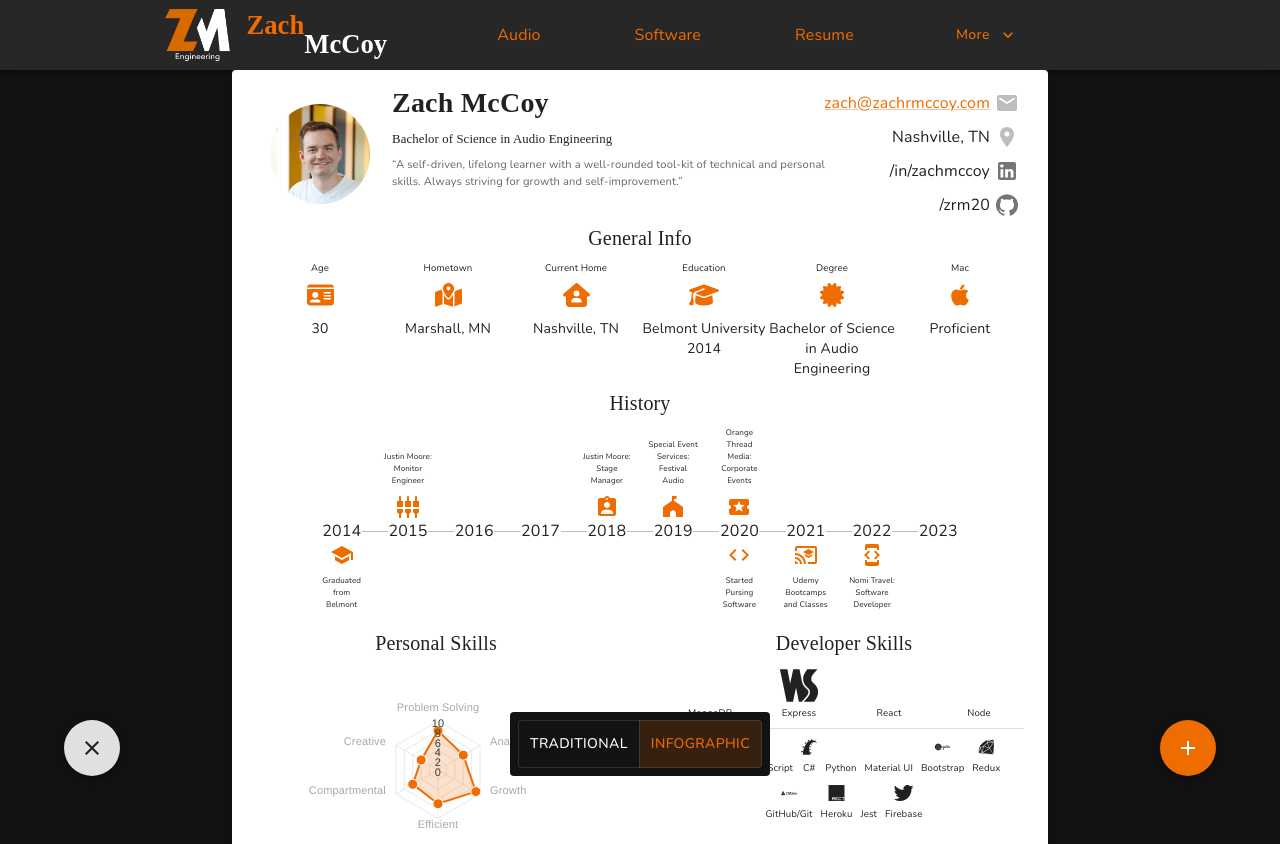
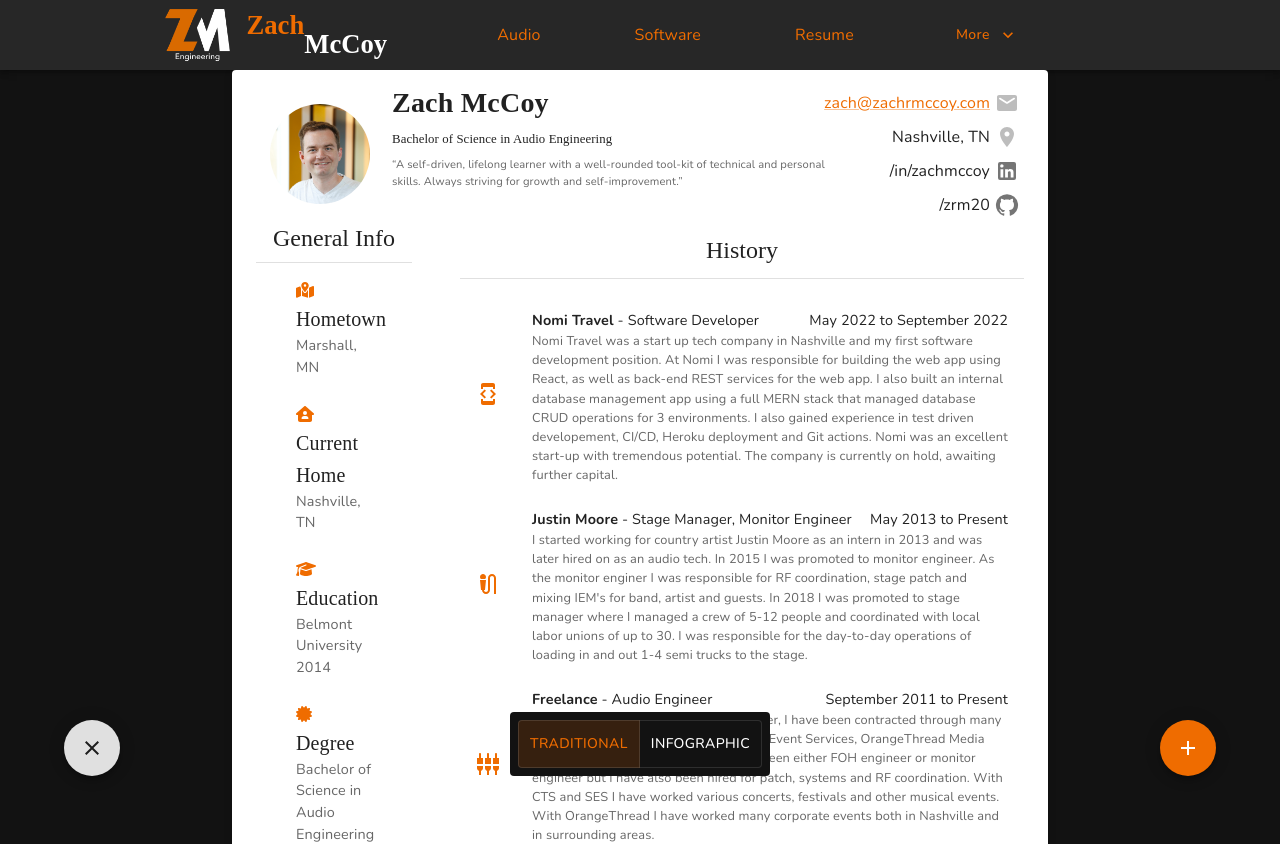
Before and after one commit to zrm20/zm-portfolio, a React (Create React App) app: page /resume in a window 1280 px wide. Shown: the top 844 px of the page. Built offline with nearby package versions, Linux system fonts and the light colour scheme; a web font is replaced by a local one.

Commit message:
change default view to traditional

```diff
--- a/src/components/dev/DevResumePage.js
+++ b/src/components/dev/DevResumePage.js
@@ -1,4 +1,4 @@
-import React, { useRef, useState, useEffect } from 'react';
+import React, { useRef, useState } from 'react';
 import { Fab, SpeedDial, SpeedDialIcon, SpeedDialAction, ToggleButtonGroup, ToggleButton, Box, useMediaQuery, useTheme } from '@mui/material';
 import { ThemeProvider } from '@emotion/react';
 import resumeTheme from '../../styles/resumeTheme';
@@ -11,9 +11,10 @@ import NotesIcon from '@mui/icons-material/Notes';
 import ImageIcon from '@mui/icons-material/Image';
 import { Link as RouterLink } from 'react-router-dom';
 import { AnimatePresence, motion } from 'framer-motion';
+import { useUpdateTitle } from '../../hooks';
 
 export default function DevResumePage() {
-  const [iconMode, setIconMode] = useState(true);
+  const [iconMode, setIconMode] = useState(false);
   const theme = useTheme();
   const isSmScreen = useMediaQuery(theme.breakpoints.up('sm'));
   const printResumeRef = useRef();
@@ -23,7 +24,7 @@ export default function DevResumePage() {
     }
   );
 
-  useEffect(() => { document.title = 'Zach McCoy Resume' }, []);
+  useUpdateTitle("Zach McCoy Resume");
 
   function toggleView() {
     setIconMode(!iconMode);
@@ -71,7 +72,7 @@ export default function DevResumePage() {
     }}>
 
       <ThemeProvider theme={resumeTheme}>
-        <AnimatePresence exitBeforeEnter >
+        <AnimatePresence mode="wait" >
           {
             iconMode ?
               <motion.div
```
